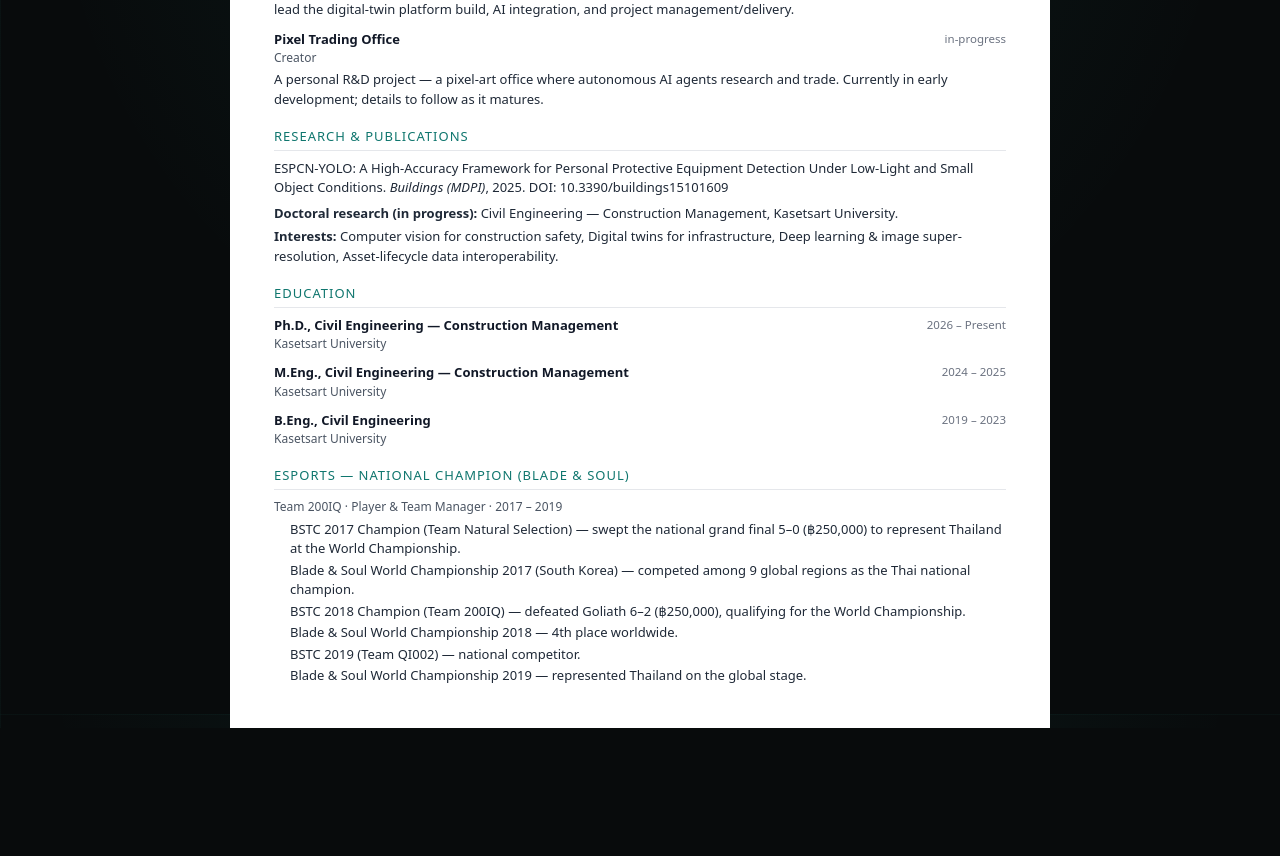
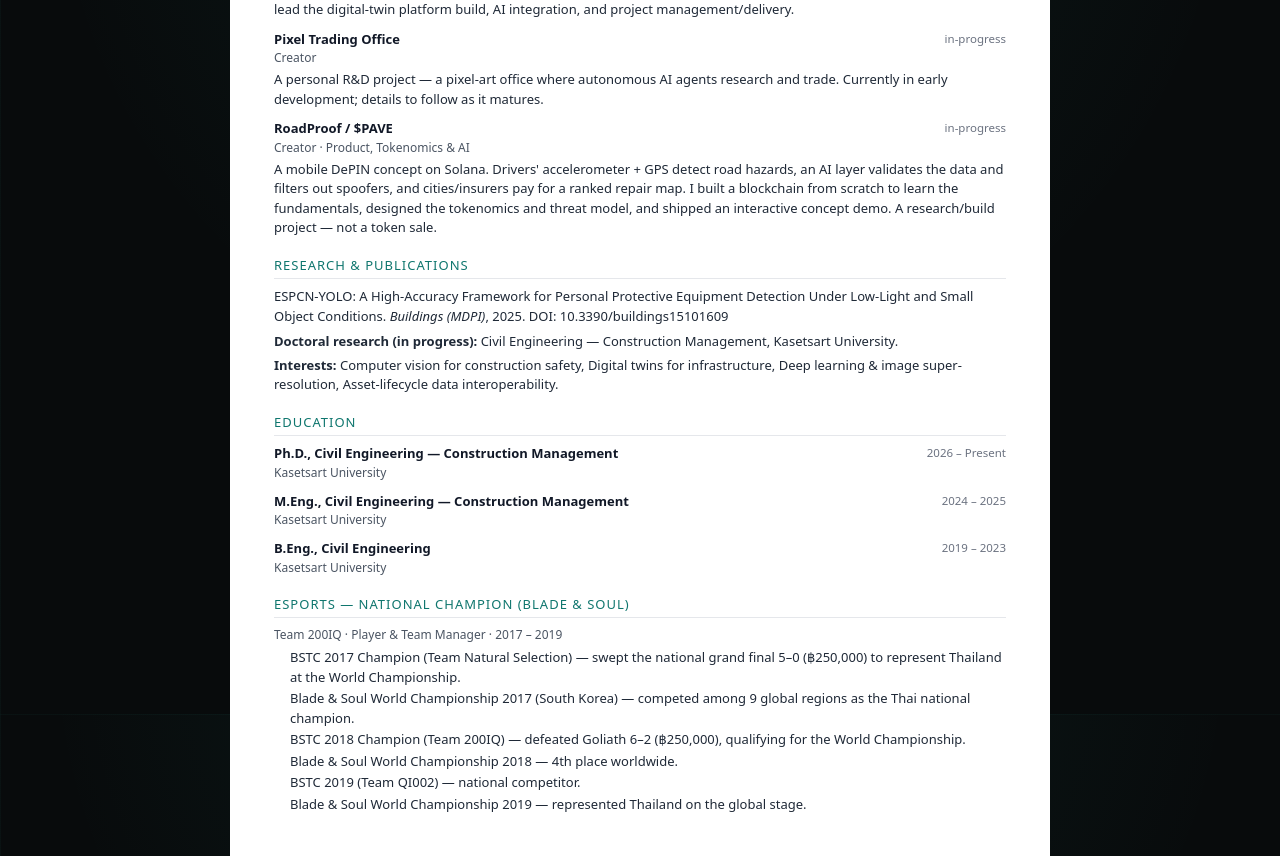
Before and after one commit to EkasithK/ekasithk.com, a Next.js app: page /cv in a window 1280 px wide. Shown: the part 886-1742 px from the top of the page. Before the commit the page ends 1614 px from the top, so only its background shows below. Built offline with nearby package versions, Linux system fonts and the light colour scheme.

Commit message:
feat(projects): add RoadProof / $PAVE card

```diff
--- a/src/data/content.ts
+++ b/src/data/content.ts
@@ -296,6 +296,22 @@
       status: "in-progress",
       links: [],
     },
+    {
+      name: "RoadProof / $PAVE",
+      role: "Creator · Product, Tokenomics & AI",
+      blurb:
+        "A crowd-sourced, AI-validated road-hazard network: drivers' phones detect potholes; cities get a trustworthy repair map. (In development.)",
+      description:
+        "A mobile DePIN concept on Solana. Drivers' accelerometer + GPS detect road hazards, an AI layer validates the data and filters out spoofers, and cities/insurers pay for a ranked repair map. I built a blockchain from scratch to learn the fundamentals, designed the tokenomics and threat model, and shipped an interactive concept demo. A research/build project — not a token sale.",
+      stack: ["Solana", "Python", "AI / ML", "Next.js", "DePIN"],
+      highlights: [
+        "Interactive concept demo at pave.ekasithk.com",
+        "AI-validated data — a 'confirmation over trust' design",
+        "Fair-launch, utility-first tokenomics",
+      ],
+      status: "in-progress",
+      links: [{ label: "Concept Site", url: "https://pave.ekasithk.com" }],
+    },
   ],
   experience: [
     {
```
